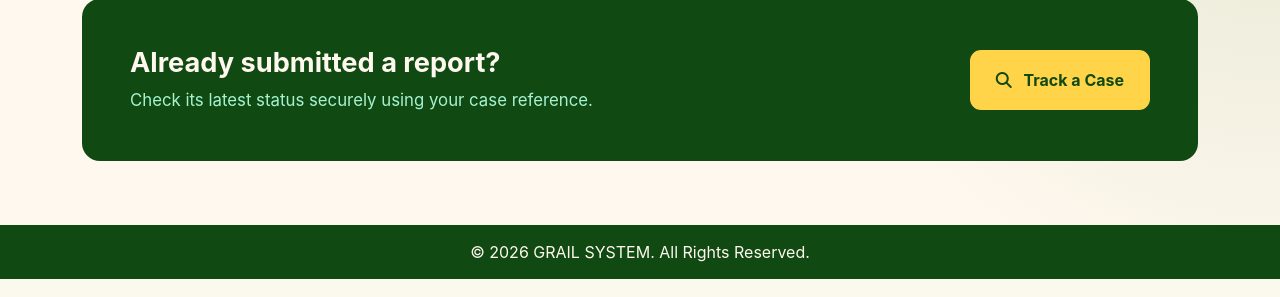
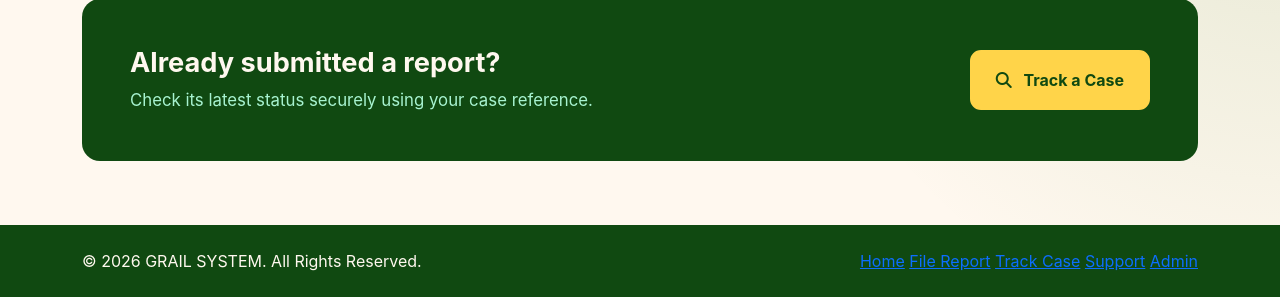
Before and after one commit to albanorayner12-maker/grail, a PHP site: page /index.php in a window 1280 px wide. Shown: the part 1194-1491 px from the top of the page. Run offline with PHP 8.4, Linux system fonts and the light colour scheme.

Commit message:
Refactor footer structure and styling

```diff
--- a/includes/footer.php
+++ b/includes/footer.php
@@ -3,8 +3,17 @@
 ?>
     </main>
 
-   <footer style="background-color: #0d3d2d; color: #fff; text-align: center; padding: 15px;">
-        <p class="mb-0">&copy; <?= date('Y'); ?> GRAIL SYSTEM. All Rights Reserved.</p>
+   <footer class="site-footer">
+        <div class="container py-4 d-flex flex-column flex-md-row align-items-center justify-content-between gap-3">
+            <p class="mb-0">&copy; <?= date('Y'); ?> GRAIL SYSTEM. All Rights Reserved.</p>
+            <nav class="footer-links" aria-label="Footer navigation">
+                <a href="<?= $base_url ?>index.php">Home</a>
+                <a href="<?= $base_url ?>submit_report.php">File Report</a>
+                <a href="<?= $base_url ?>track_case.php">Track Case</a>
+                <a href="<?= $base_url ?>support.php">Support</a>
+                <a href="<?= $base_url ?>login.php">Admin</a>
+            </nav>
+        </div>
     </footer>
 
     <!-- Bootstrap JS -->
```
